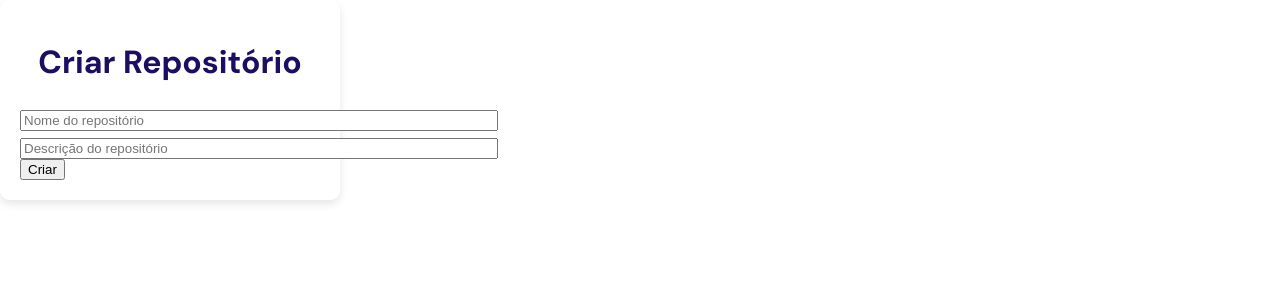
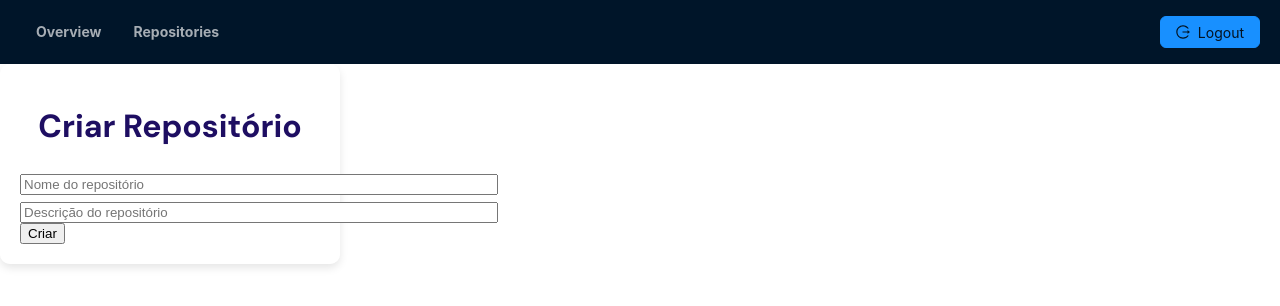
Before and after one commit to CauBitten/SaraVideo, a React (Vite) app in the folder frontend/: page /criar-repo in a window 1280 px wide. Shown: the top 306 px of the page. Built offline with nearby package versions, Linux system fonts and the light colour scheme.

Commit message:
Adição da navBar nas páginas que utilizam

```diff
--- a/frontend/src/pages/CreateRepo.jsx
+++ b/frontend/src/pages/CreateRepo.jsx
@@ -1,7 +1,17 @@
+import NavBar from "../components/NavBar.jsx"
 import RepoForm from "../components/RepoForm.jsx"
 
 function CreateRepo() {
-    return <RepoForm route="/api/repositorio/create/" />
+    return (
+        <div>
+            <div>
+                <NavBar />
+            </div>
+            <div>
+                <RepoForm route="/api/repositorio/create/" />
+            </div>
+        </div>
+    )
 }
 
 export default CreateRepo
--- a/frontend/src/pages/Home.jsx
+++ b/frontend/src/pages/Home.jsx
@@ -1,6 +1,7 @@
 import React from "react";
 import UserRepos from "../components/UserRepos";
 import { useNavigate } from "react-router-dom";
+import NavBar from "../components/NavBar";
 
 function Home() {
     const navigate = useNavigate();
@@ -15,6 +16,10 @@ function Home() {
 
     return (
         <div>
+            <div>
+                <NavBar />
+            </div>
+            <div>
                 <UserRepos />
                 <button onClick={handleCreateRepoClick}>
                     Criar Novo Repositório
@@ -23,6 +28,7 @@ function Home() {
                     Editar Perfil
                 </button>
             </div>
+        </div>
     );
 }
 
--- a/frontend/src/pages/RepoDetail.jsx
+++ b/frontend/src/pages/RepoDetail.jsx
@@ -1,8 +1,8 @@
 import React, { useEffect, useState } from "react";
 import Repositorio from "../components/Repositorio";
-import DeleteRepositoryButton from "../components/DeleteRepoButton";
 import api from "../api";
 import { useParams, Link } from "react-router-dom";
+import NavBar from "../components/NavBar";
 
 function RepoDetail() {
     const { id } = useParams();
@@ -35,10 +35,13 @@ function RepoDetail() {
 
     return (
         <div>
-            <Repositorio />
-            <Link to={`/repositorios/${id}/edit`}>
-                <button>Editar Repositório</button>
-            </Link>
+            <NavBar />
+            <div>
+                <Repositorio />
+                <Link to={`/repositorios/${id}/edit`}>
+                    <button>Editar Repositório</button>
+                </Link>
+            </div>
         </div>
     );
 }
--- a/frontend/src/pages/Upload.jsx
+++ b/frontend/src/pages/Upload.jsx
@@ -1,6 +1,7 @@
 import React from 'react';
 import VideoUploadForm from '../components/VideoUploadForm';
 import { useParams } from 'react-router-dom';
+import NavBar from '../components/NavBar';
 
 function Upload() {
   const { id } = useParams();
@@ -9,7 +10,12 @@ function Upload() {
 
   return (
     <div>
-      <VideoUploadForm route={uploadUrl} />
+      <div>
+        <NavBar />
+      </div>
+      <div>
+        <VideoUploadForm route={uploadUrl} />
+      </div>
     </div>
   );
 }
```
Lines whose indentation alone changed are shown as unchanged.
